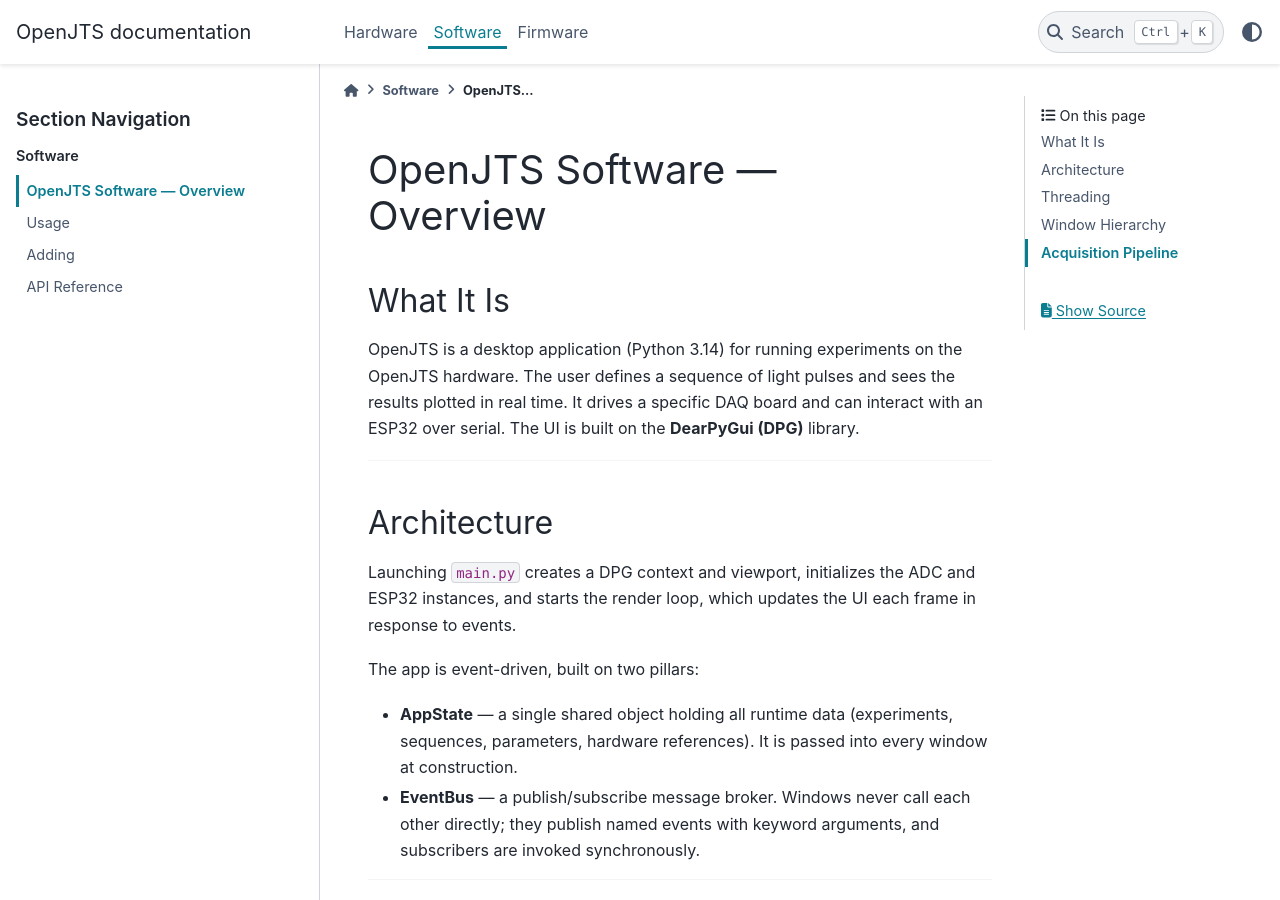
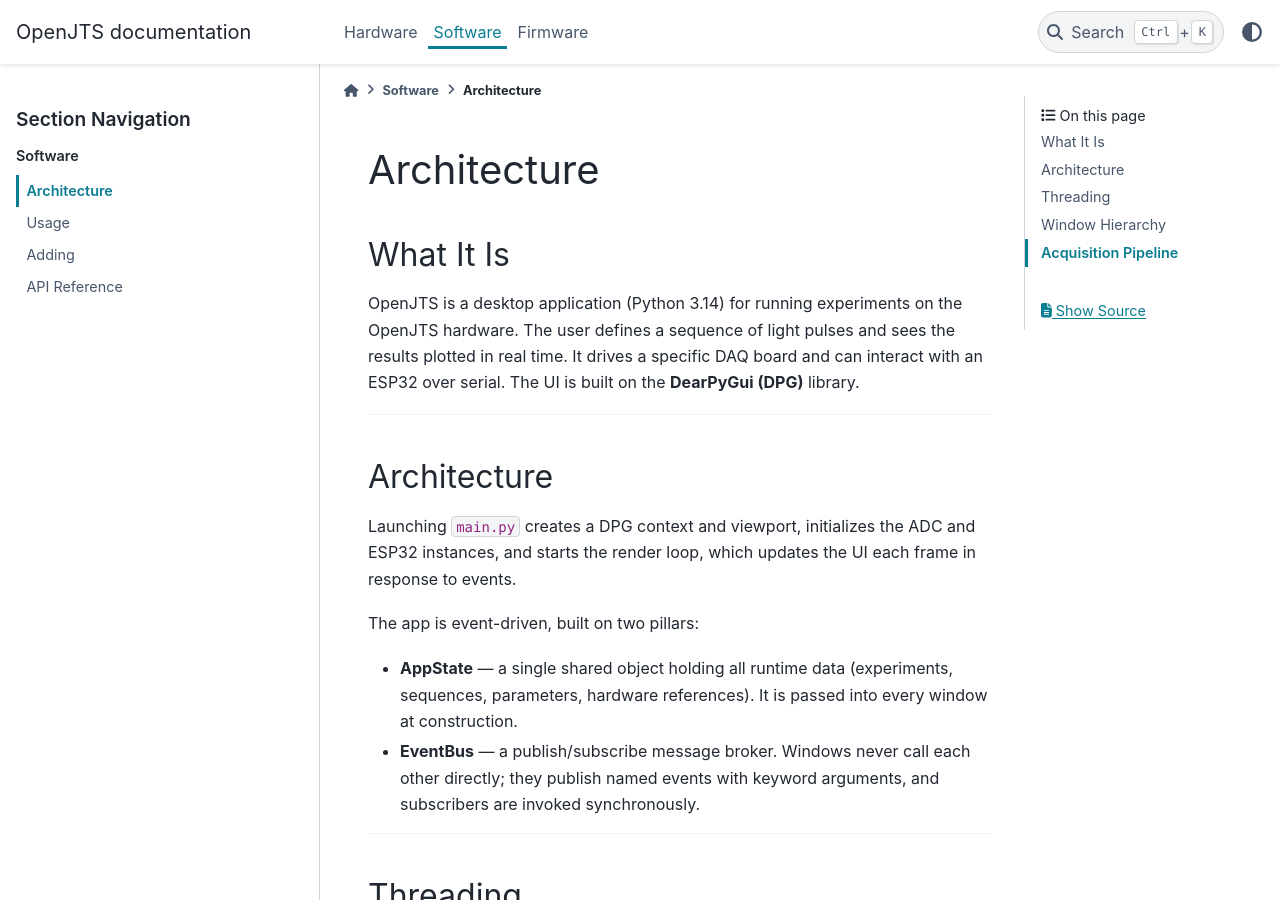
Before and after one commit to ILikeNickelback/OpenJTS, a Sphinx documentation site: the page built from docs/software/architecture.md, in a window 1280 px wide and 900 px high. Built offline with Sphinx 7.4.7 and the PyData theme 0.15.4, drawn with Linux system fonts in a browser that asks for light colours; pages that are not in the unit, such as notebooks, are missing from menus.

```diff
--- a/docs/software/architecture.md
+++ b/docs/software/architecture.md
@@ -1,4 +1,4 @@
-# OpenJTS Software — Overview
+# Architecture
 
 ## What It Is
 
```
Also changed, not shown: docs/hardware/modules/LED-crown/index.md (+2 -0 lines), docs/hardware/modules/preamp/index.md (+0 -28 lines).
